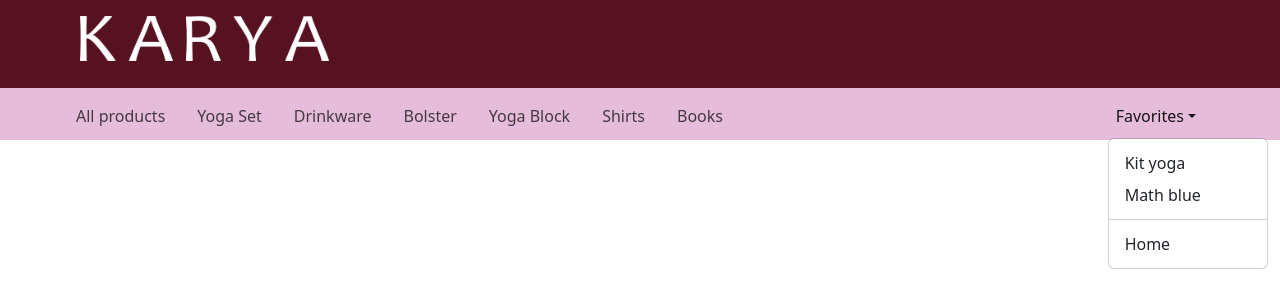
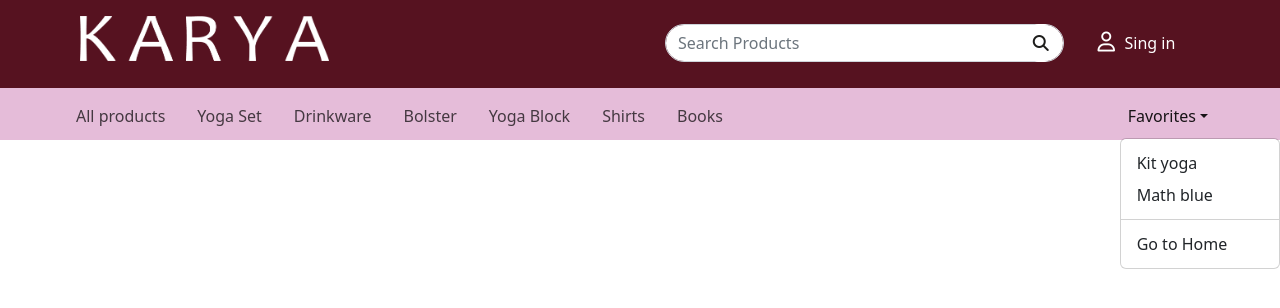
Before and after one commit to Amelissarc/PreEntrega1-Rincon, a React (Create React App) app: page / in a window 1280 px wide. Both pictures are taken after a click on the button "Favorites". Shown: the top 308 px of the page. Built offline with nearby package versions, Linux system fonts and the light colour scheme.

Commit message:
styles css NavBar

```diff
--- a/public/index.html
+++ b/public/index.html
@@ -40,4 +40,5 @@
       To create a production bundle, use `npm run build` or `yarn build`.
     -->
   </body>
+  <script src="https://kit.fontawesome.com/e915ed1876.js" crossorigin="anonymous"></script>
 </html>
--- a/src/components/NavBarComponent/NavBar.css
+++ b/src/components/NavBarComponent/NavBar.css
@@ -1,17 +1,62 @@
 
 /* Header */
 header {
+  display: flex;
+  justify-content: space-between;
   background-color: var(--chocolate);
   height: 88px;
   position: relative;
+  padding: 0 4rem;
 }
 
 img {
   width: 249px;
   height: 45px;
-  margin: 1rem 5rem;
+  margin: 1rem;
 }
 
+/* Search */
+.formSearch {
+  margin: 1.5rem;
+  margin-left: 20rem;
+  width: 500px;
+}
+
+button.btn-outline-success {
+  color: var(--negro);
+  border-color: var(--boton-secundary);
+  margin-left: -40px;
+  padding: 0;
+}
+
+button.btn-outline-success:hover {
+  color: var(--chocolate);
+  background-color: var(--boton-secundary);
+  border-color: var(--boton-secundary);
+}
+
+input.me-2.form-control {
+  border-radius: 140px;
+}
+
+/* Account and Cart */
+.accountAndCartHeader a {
+  color: var(--boton-secundary);
+  font-size: 1rem;
+  text-decoration: none;
+}
+.accountAndCartHeader a:hover {
+  color: var(--rosa);
+}
+.accountAndCartHeader i {
+  color: var(--boton-secundary);
+  padding: 2rem .6rem;
+  font-size: 20px;
+}
+.accountAndCartHeader i:hover {
+  color: var(--rosa);
+}
+/* Aside */
 aside {
   background-color: var(--rosa);
   width: 100%;
@@ -19,20 +64,9 @@ aside {
   position: fixed;
 }
 
-.asideHeader ul li {
-  display: inline;
-  margin: 20px;
-  height: 64px;
-  text-decoration: none;
+div.container-fluid {
+  padding-right: 0;
 }
-
-.asideHeader ul li a {
-  display: flexbox;
-  list-style: none;
-  text-decoration: none;
-
-}
-
 
 /* NavBar */
 
--- a/src/components/NavBarComponent/NavBarComponent.jsx
+++ b/src/components/NavBarComponent/NavBarComponent.jsx
@@ -5,12 +5,36 @@ import Nav from 'react-bootstrap/Nav';
 import Navbar from 'react-bootstrap/Navbar';
 import NavDropdown from 'react-bootstrap/NavDropdown';
 
+import Button from 'react-bootstrap/Button';
+import Form from 'react-bootstrap/Form';
+
 export const NavBarComponent = () => {
     return (
         <div>
             <header>
                 <div className="logoHeader">
                     <img src="./img/tipo-blancotrabajo.png" alt="logo"/>
+                </div>
+                <div className='formSearch'>
+                <Form className="d-flex">
+                    <Form.Control
+                        type="search"
+                        placeholder="Search Products"
+                        className="me-2"
+                        aria-label="Search"
+                    />
+                    <Button variant="outline-success"><i class="fa-solid fa-magnifying-glass"></i></Button>
+                </Form>
+                </div>
+                <div className='accountAndCartHeader'>
+                    <a href="#">
+                        <i class="fa-regular fa-user"></i>
+                        Sing in
+                    </a>
+                    <a href="#">
+                        <i class="fa-solid fa-cart-shopping"></i>
+                        Cart
+                    </a>
                 </div>
             </header>
             <aside>
@@ -45,7 +69,7 @@ export function NavbarDarkExample() {
 
                     <NavDropdown.Divider />
 
-                    <NavDropdown.Item href="#action/3.4">Home</NavDropdown.Item>
+                    <NavDropdown.Item href="#action/3.4">Go to Home</NavDropdown.Item>
                 </NavDropdown>
             </Nav>
             </Navbar.Collapse>
--- a/src/index.css
+++ b/src/index.css
@@ -1,17 +1,3 @@
-body {
-  margin: 0;
-  font-family: -apple-system, BlinkMacSystemFont, 'Segoe UI', 'Roboto', 'Oxygen',
-    'Ubuntu', 'Cantarell', 'Fira Sans', 'Droid Sans', 'Helvetica Neue','Montserrat',
-    sans-serif;
-  -webkit-font-smoothing: antialiased;
-  -moz-osx-font-smoothing: grayscale;
-}
-
-code {
-  font-family: source-code-pro, Menlo, Monaco, Consolas, 'Montserrat',
-    monospace;
-}
-
 /* Colors */
 :root {
   --chocolate: #561220;
@@ -36,6 +22,9 @@ body {
   text-align: left;
   width: 100%;
   overflow: hidden;
+  margin: 0;
+  -webkit-font-smoothing: antialiased;
+  -moz-osx-font-smoothing: grayscale;
 }
 
 .containerPage {
```
